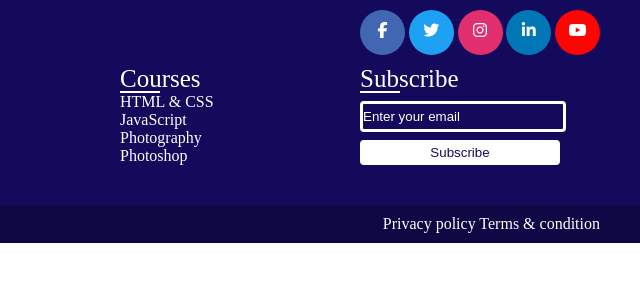
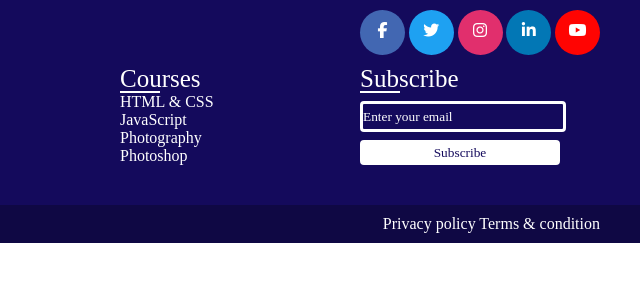
Before and after one commit to Bharath1910/week-one-assignments, a website: page css-challenges/Footer Section/Challenge_2/index.html in a window 1280 px wide. Shown: the full height of the page, 640-1280 px from the left. Drawn offline with Linux system fonts and the light colour scheme.

Commit message:
forgot to save the file :P

```diff
--- a/css-challenges/Footer Section/Challenge_2/style.css
+++ b/css-challenges/Footer Section/Challenge_2/style.css
@@ -1,6 +1,7 @@
 * {
     margin: 0;
     padding: 0;
+    font-family: "";
 }
 
 .top {
```
